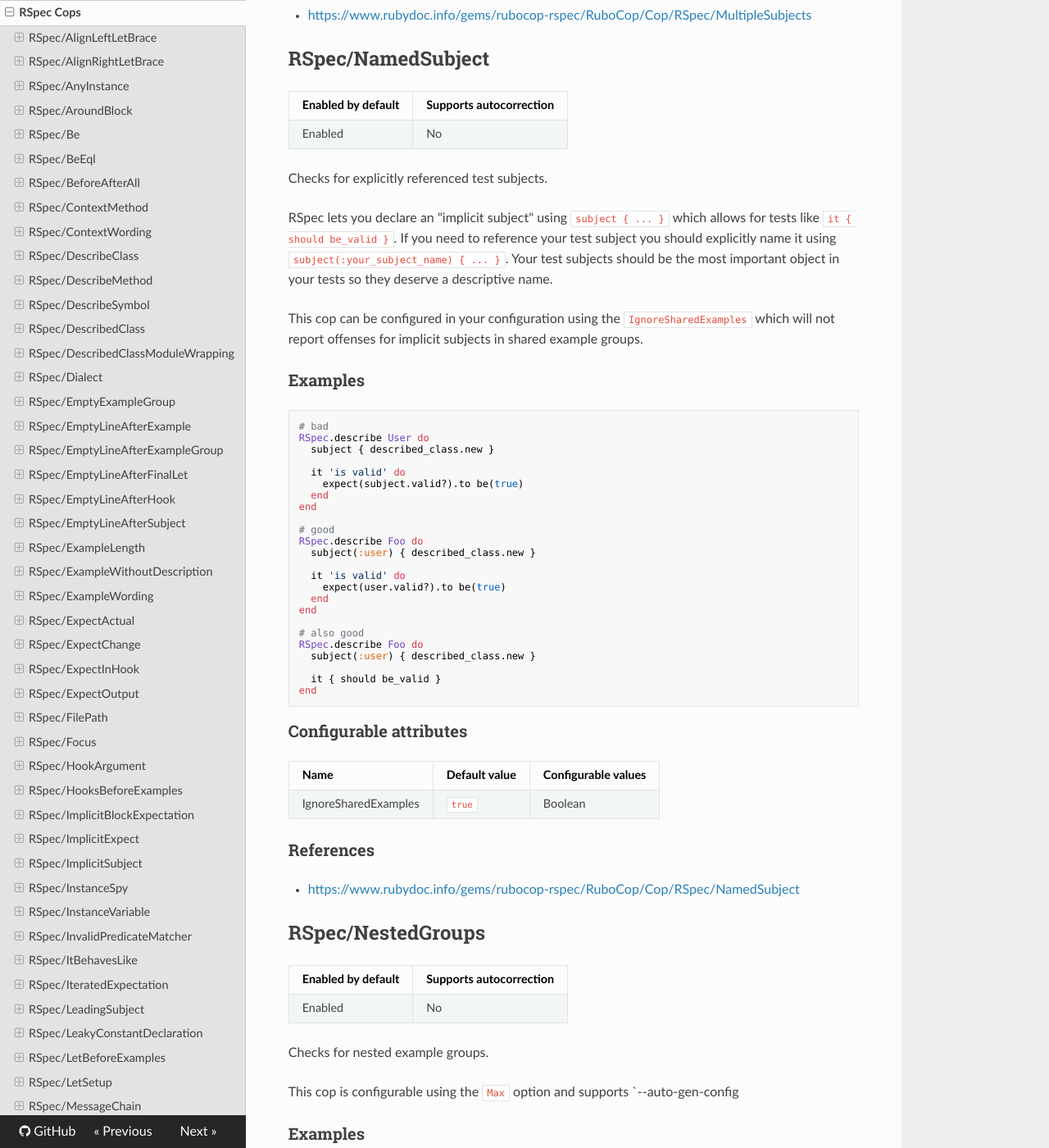
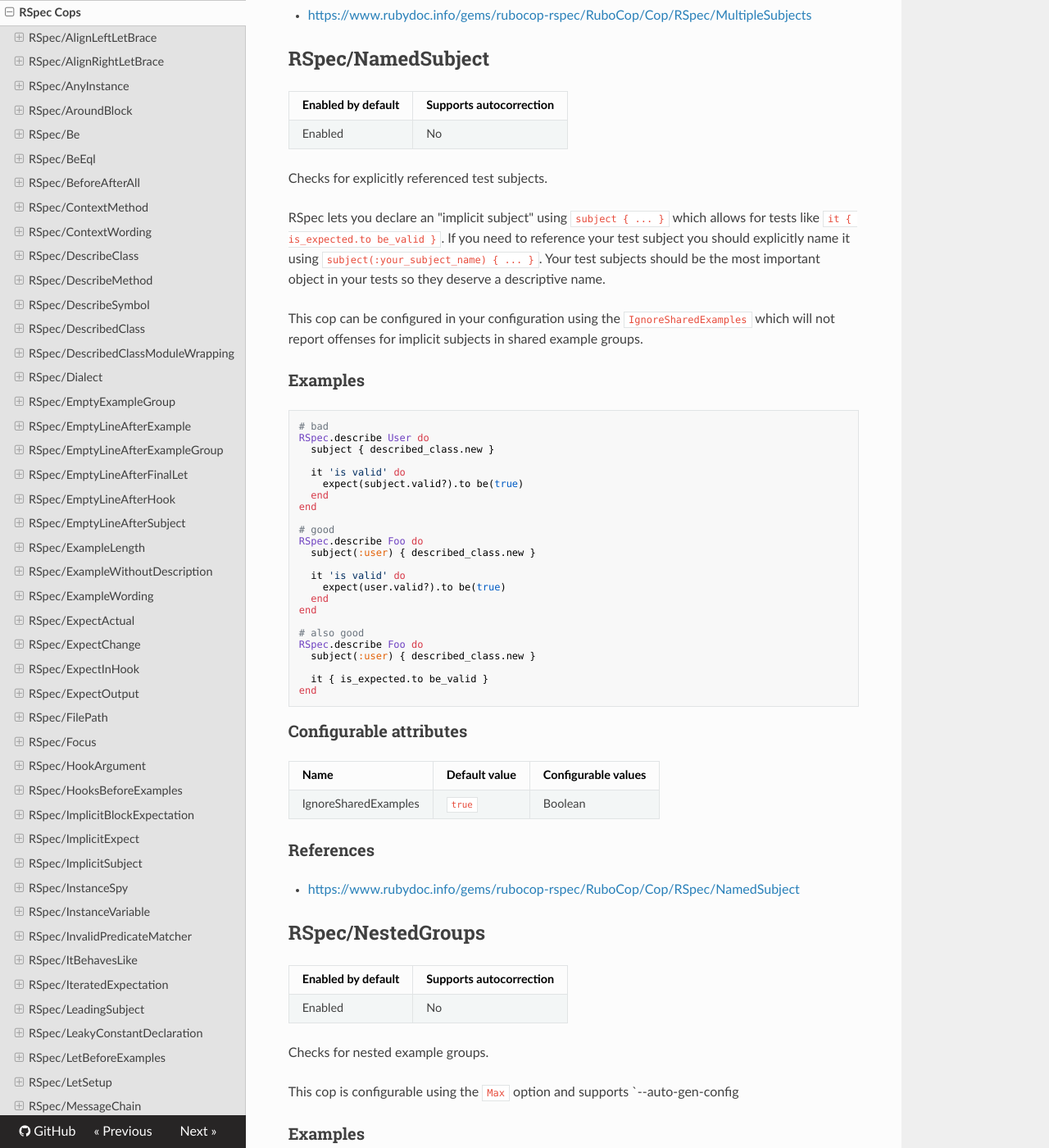
Before and after one commit to rubocop/rubocop-rspec, an MkDocs documentation site: the page built from manual/cops_rspec.md, in a window 1280 px wide and 1400 px high, scrolled down 40649 px. Shown: the whole window at 82% size. Built offline with MkDocs 1.6.1, drawn with Linux system fonts in a browser that asks for light colours; nearby versions of some CDN libraries; old or Windows-style settings are respelled for this version of MkDocs.

Commit message:
Replace `should`-example with `expect`-example

````diff
--- a/manual/cops_rspec.md
+++ b/manual/cops_rspec.md
@@ -2120,11 +2120,11 @@ Enabled | No
 Checks for explicitly referenced test subjects.
 
 RSpec lets you declare an "implicit subject" using `subject { ... }`
-which allows for tests like `it { should be_valid }`. If you need to
-reference your test subject you should explicitly name it using
-`subject(:your_subject_name) { ... }`. Your test subjects should be
-the most important object in your tests so they deserve a descriptive
-name.
+which allows for tests like `it { is_expected.to be_valid }`.
+If you need to reference your test subject you should explicitly
+name it using `subject(:your_subject_name) { ... }`. Your test subjects
+should be the most important object in your tests so they deserve
+a descriptive name.
 
 This cop can be configured in your configuration using the
 `IgnoreSharedExamples` which will not report offenses for implicit
@@ -2155,7 +2155,7 @@ end
 RSpec.describe Foo do
   subject(:user) { described_class.new }
 
-  it { should be_valid }
+  it { is_expected.to be_valid }
 end
 ```
 
````
Also changed, not shown: 1 other file.
